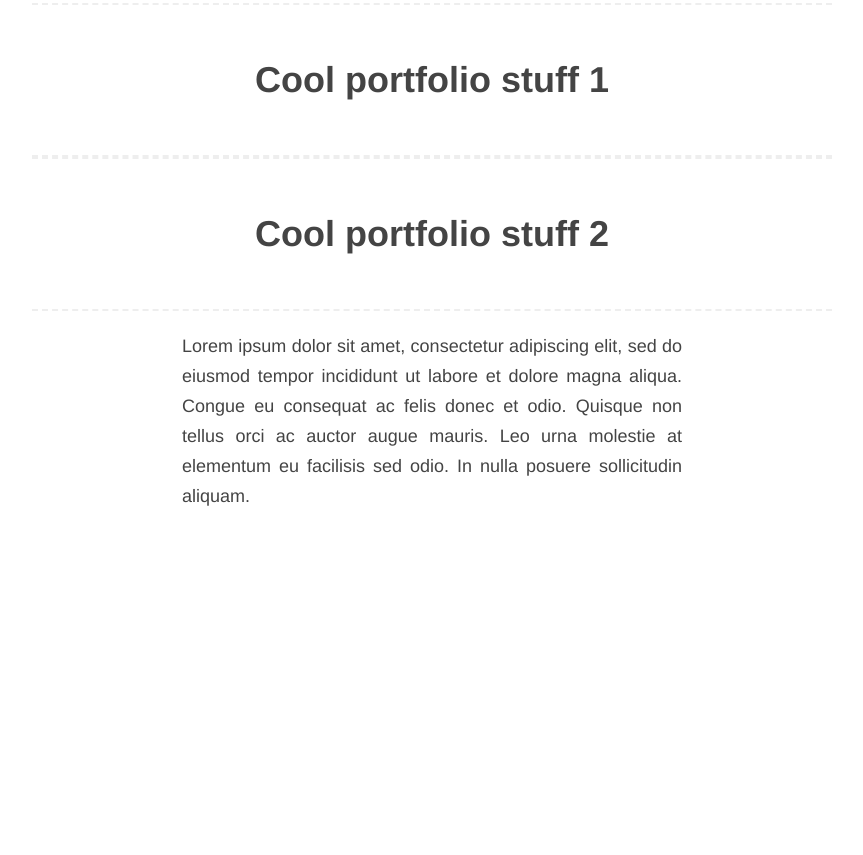
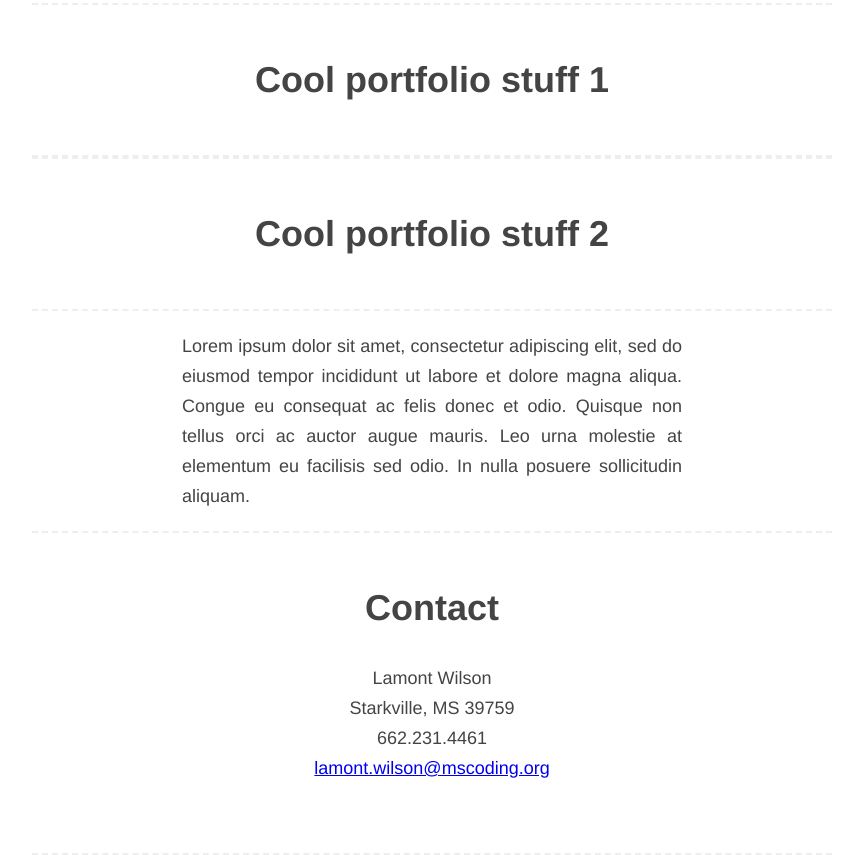
Before and after one commit to LamontWilson/LamontWilson.github.io, a plain HTML site: page index.html in a window 1280 px wide. Shown: the part 797-1652 px from the top of the page, without its empty margins (208-1071 px from the left). Before the commit the page ends 1328 px from the top, so only its background shows below. Drawn offline with Linux system fonts and the light colour scheme.

Commit message:
added contact info

```diff
--- a/index.html
+++ b/index.html
@@ -28,5 +28,15 @@
 			Leo urna molestie at elementum eu facilisis sed odio.
 			In nulla posuere sollicitudin aliquam. </p>
 		</div>
+		<section>
+			<h1>Contact</h1>
+
+			<address>
+				Lamont Wilson
+				Starkville, MS 39759
+				662.231.4461
+				<a
+				href="mailto:lamont.wilson@mscoding.org">lamont.wilson@mscoding.org</a>
+				</address>
 	</body>
 </html>
--- a/styles.css
+++ b/styles.css
@@ -5,6 +5,7 @@
 	font-size:inherit;
 	font-weight:inherit;
 	font-family:inherit;
+	font-style:inherit;
 	font-decoration:inherit;
 	line-height:inherit;
 }
@@ -40,6 +41,10 @@ section{
 	margin:0px auto;
 	border-bottom:2px dashed #eee;
 }
+address{
+	white-space:pre-line;
+	margin-bottom:20px;
+}
 .hero{
 	height:100vh;
 	display:flex;
```
